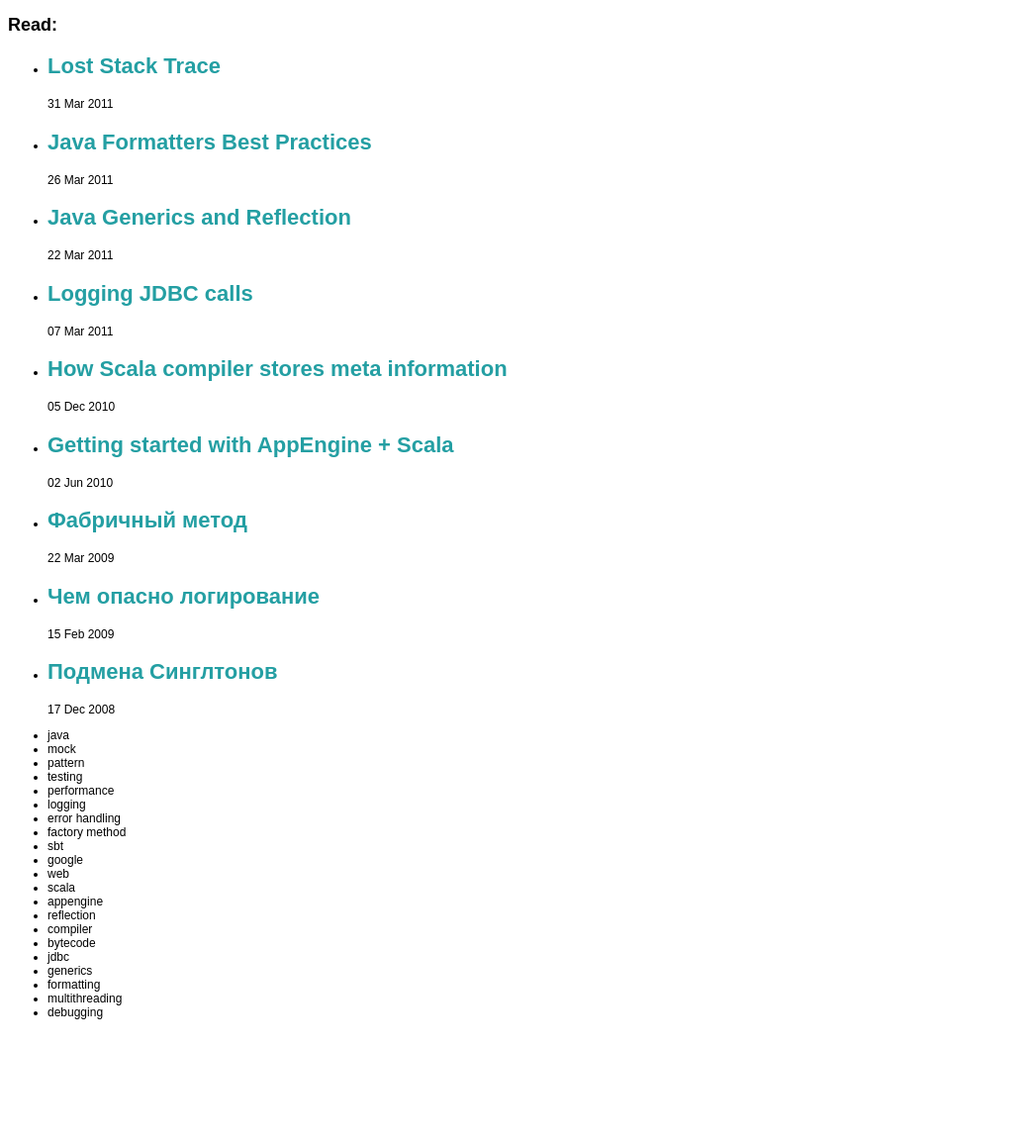
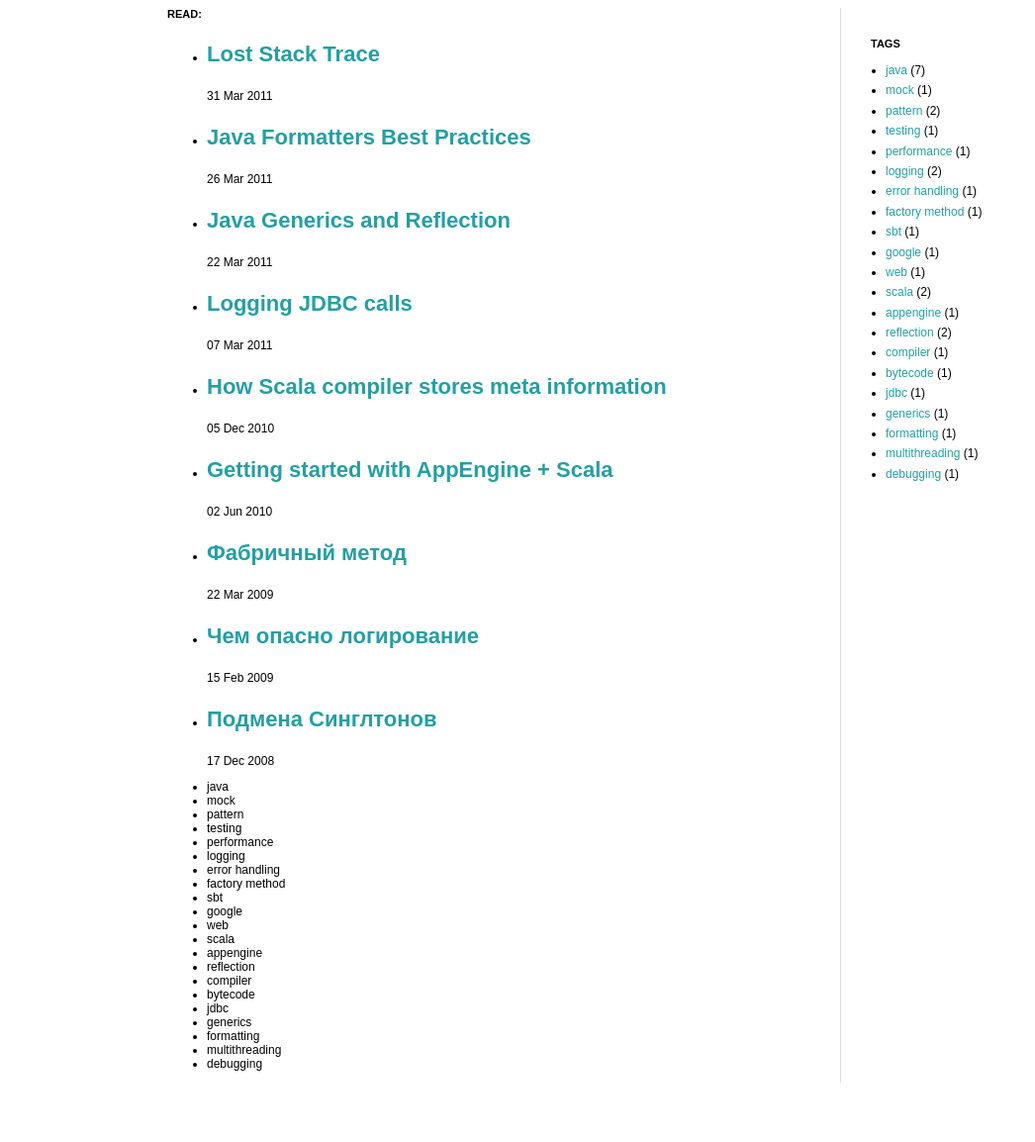
Before and after one commit to avityuk/blog.vityuk.com, a Jekyll site: the page built from index.html, in a window 1280 px wide. Shown: the whole page at 99% size, without its empty margins (0-1046 px from the left). Built offline with Jekyll 4.4.1, drawn with Linux system fonts in a browser that asks for light colours; before the commit the page ends 1042 px from its top, so only the background shows below that.

Commit message:
Added tags list

```diff
--- a/_includes/tags.html
+++ b/_includes/tags.html
@@ -2,7 +2,7 @@
 	<h2>Tags</h2>
 	<ul>
 	{% for tag in site.tags %}
-		<li><a href="/tags/{{tag[0] | replace:' ', '-' | downcase }}" rel="tag">{{ tag[0] }}</a></li>
+		<li><a href="/tags/{{tag[0] | replace:' ', '-' | downcase }}" rel="tag">{{ tag[0] }}</a> ({{ tag[1].size }})</li>
 	{% endfor %}
 	</ul>
 </div>
--- a/_layouts/default.html
+++ b/_layouts/default.html
@@ -18,8 +18,14 @@
 	<div id="header">
 	</div>
 
-	<div id="content">
-		{{ content }}
+	<div id="main">
+		<div id="content">
+			{{ content }}
+		</div>
+		<div id="sidebar">
+			{% include tags.html %}
+		</div>
+		<div style="clear: both;"></div>
 	</div>
 
 	<div id="footer">
--- a/_layouts/tag_index.html
+++ b/_layouts/tag_index.html
@@ -5,7 +5,7 @@ layout: default
 	{% for post in site.tags[page.tag] %}
 	<div class="post">
 		<h2><a href="{{ post.url }}" rel="bookmark">{{ post.title }}</a></h2>
-			{% include post_meta.html %}
-		</div>
-		{% endfor %}
+		{% include post_meta.html %}
+	</div>
+	{% endfor %}
 </div>
--- a/index.html
+++ b/index.html
@@ -7,7 +7,7 @@ title: Andrey's Dev Blog
   <h2>Read:</h2>
   <ul class="posts">
     {% for post in site.posts %}
-      <li><h2 class="post-title"><a href="{{ post.url }}" rel="bookmark">{{ post.title }}</a></h2><span>{{ post.date | date_to_string }}</span></li>
+      <li><h3 class="post-title"><a href="{{ post.url }}" rel="bookmark">{{ post.title }}</a></h3><span>{{ post.date | date_to_string }}</span></li>
     {% endfor %}
   </ul>
   <ul class="tags">
--- a/stylesheets/default.css
+++ b/stylesheets/default.css
@@ -33,13 +33,55 @@ code {
 pre code {
 	display: block;
 	padding: 0.5em;
+	white-space: pre-wrap;
 }
 
+h2 {
+	color: #000000;
+	font-size: 11px;
+	font-style: bold;
+	margin: 0 0 1em;
+	text-transform: uppercase;
+}
 
-h2.post-title {
+#main {
+	width: 942px;
+	margin: 0 auto 60px;
+}
+
+#content {
+	float: left;
+	width: 680px;
+	border-right: 1px solid #DDDDDD;
+}
+
+#post {
+	font-size: 110%;
+	padding: 30px;
+}
+
+#sidebar {
+	float: left;
+	height: 100%;
+	width: 260px;
+}
+
+#tags {
+	margin: 30px;
+}
+
+#tags ul {
+	line-height: 1.2;
+	margin: 0;
+	padding: 0 0 0 1.25em;
+}
+
+#tags li {
+	margin: 0;
+	padding: 0.25em 0;
+	text-indent: 0;
+}
+
+h3.post-title {
 	font-size: 22px;
 }
-
-.post-body {
-	font-size: 110%;
-}
```
Also changed, not shown: _layouts/post.html (+4 -3 lines).
